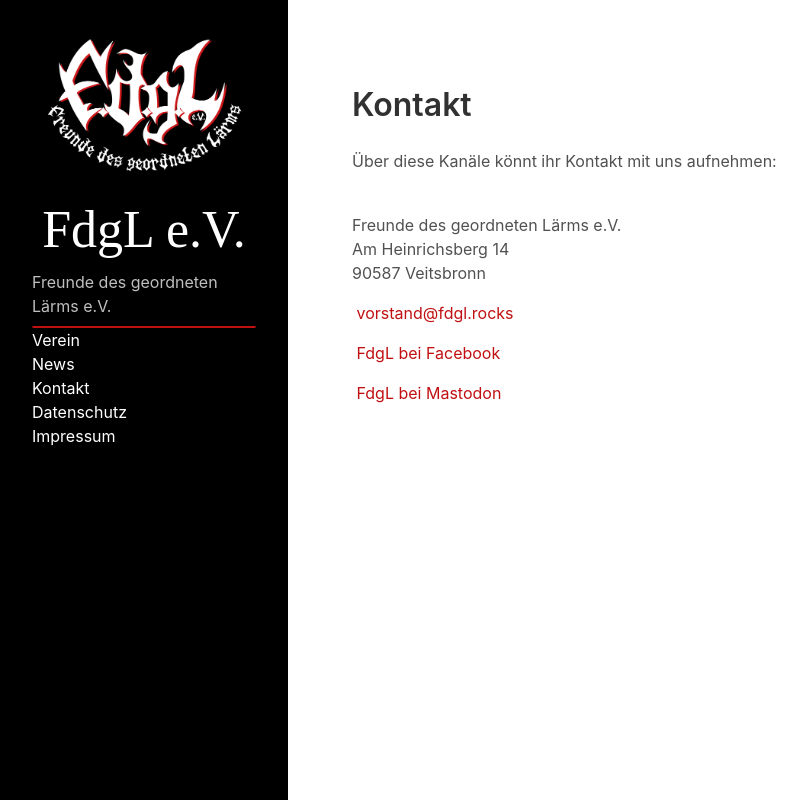
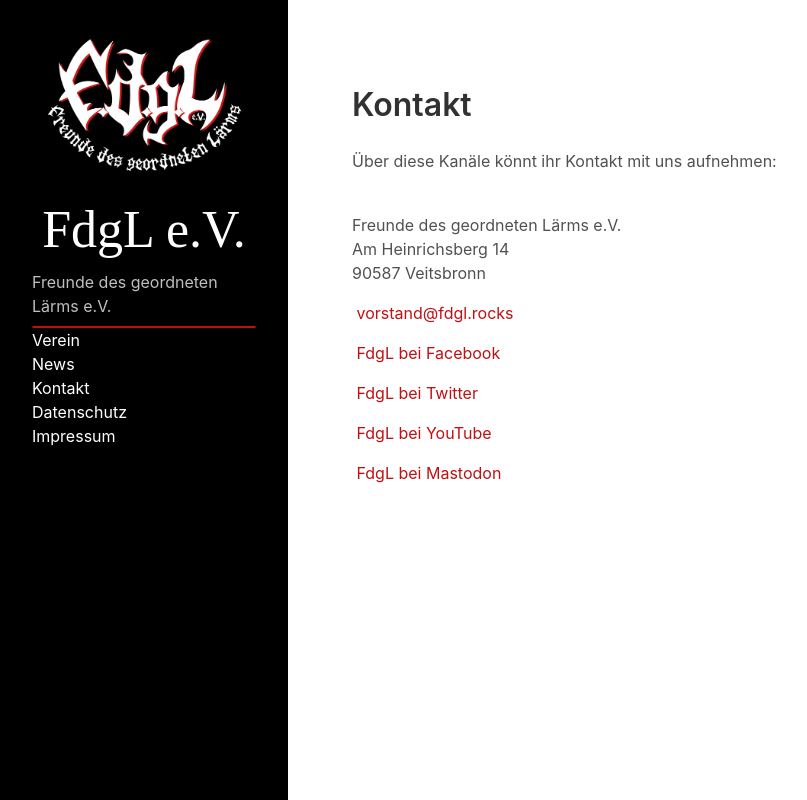
Before and after one commit to F-D-G-L/fdgl-homepage, a Flask app: template templates/kontakt.html in a window 1280 px wide. Shown: the whole page, without its empty margins (0-807 px from the left). Run offline with Flask 2, Linux system fonts and the light colour scheme; the template is opened without the code that fills it, so the values that code supplies are empty; parts of the project's set-up code (start-up, migrations or seed data) failed here and were passed over.

Commit message:
add links to twitter and youtube
Signed-off-by: Michael Moese <frankenmichl@posteo.de>

```diff
--- a/templates/kontakt.html
+++ b/templates/kontakt.html
@@ -17,6 +17,12 @@
          <i class="fab fa-facebook"></i>&nbsp;<a href="https://www.facebook.com/Fdgl-Freunde-des-geordneten-Lärms-eV-331258777731606/">FdgL bei Facebook</a>
      </p>
      <p>
+         <i class="fab fa-twitter"></i>&nbsp;<a href="https://twitter.com/fdglev">FdgL bei Twitter</a>
+     </p>
+     <p>
+         <i class="fab fa-youtube"></i>&nbsp;<a href="https://www.youtube.com/channel/UCqkK-zs5GwJ9Ghqlp_iKgvw">FdgL bei YouTube</a>
+     </p>
+     <p>
          <i class="fab fa-mastodon"></i>&nbsp;<a href="https://metalhead.club/@FDGL">FdgL bei Mastodon</a>
      </p>
 {% endblock %}
```
